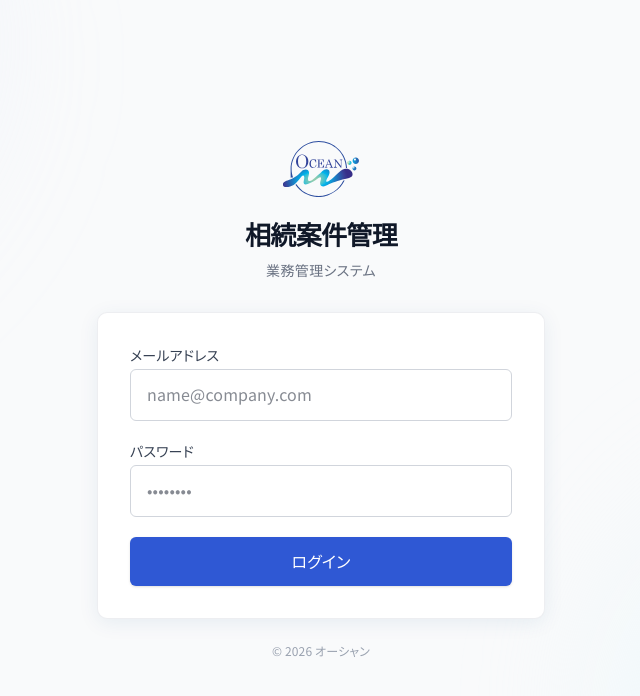
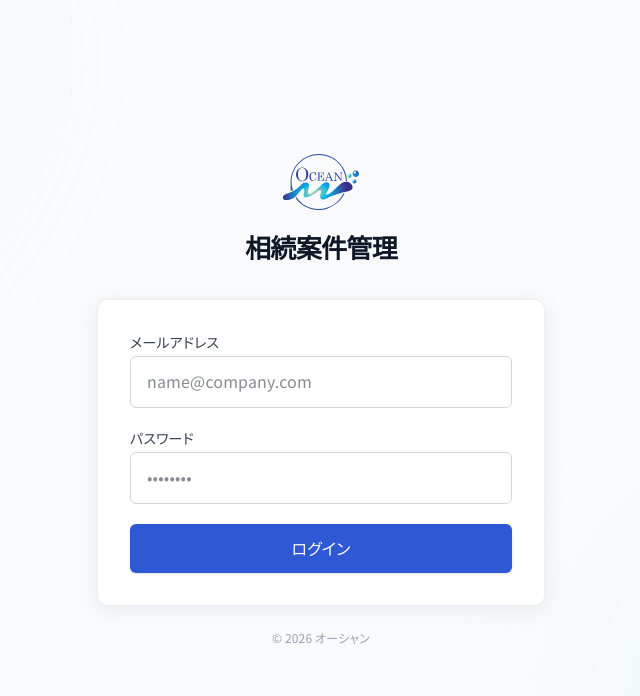
Before and after one commit to IVipcy/SouzokPlatform, a Next.js app: page /login in a window 1280 px wide. Shown: the top 696 px of the page, without its empty margins (319-959 px from the left). Built offline with nearby package versions, Linux system fonts and the light colour scheme; no server answers.

Commit message:
ログイン画面のサブタイトル「業務管理システム」を削除
Co-Authored-By: Claude Opus 4.8 <noreply@anthropic.com>

```diff
--- a/src/app/login/page.tsx
+++ b/src/app/login/page.tsx
@@ -44,7 +44,6 @@ export default function LoginPage() {
           {/* eslint-disable-next-line @next/next/no-img-element */}
           <img src="/logo-ocean.svg" alt="オーシャン" className="h-14 w-auto mx-auto mb-4" />
           <h1 className="text-[26px] font-bold text-gray-900 tracking-tight">相続案件管理</h1>
-          <p className="text-sm text-gray-500 mt-1.5 tracking-wide">業務管理システム</p>
         </div>
 
         {/* ログインフォーム */}
```
